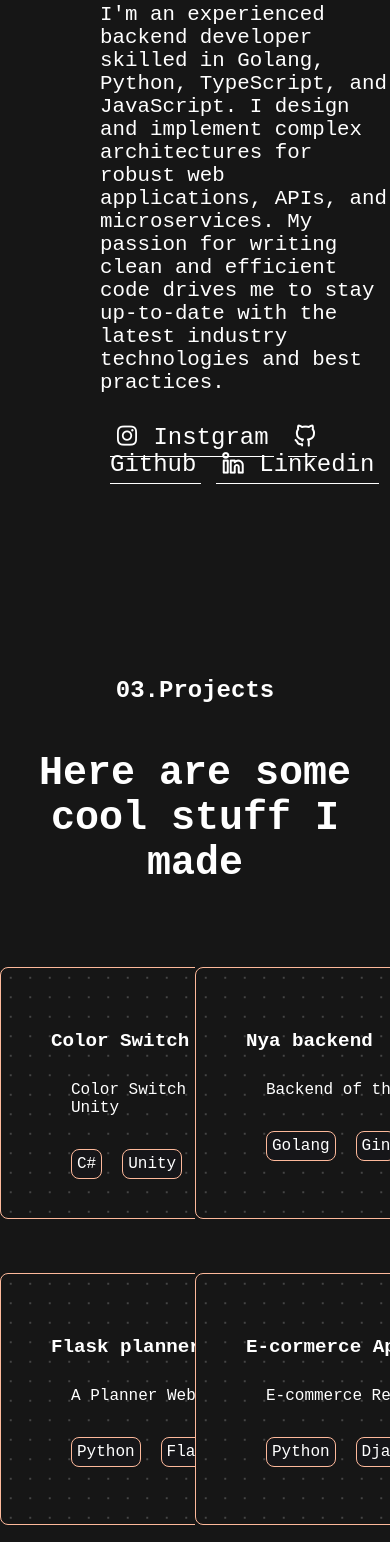
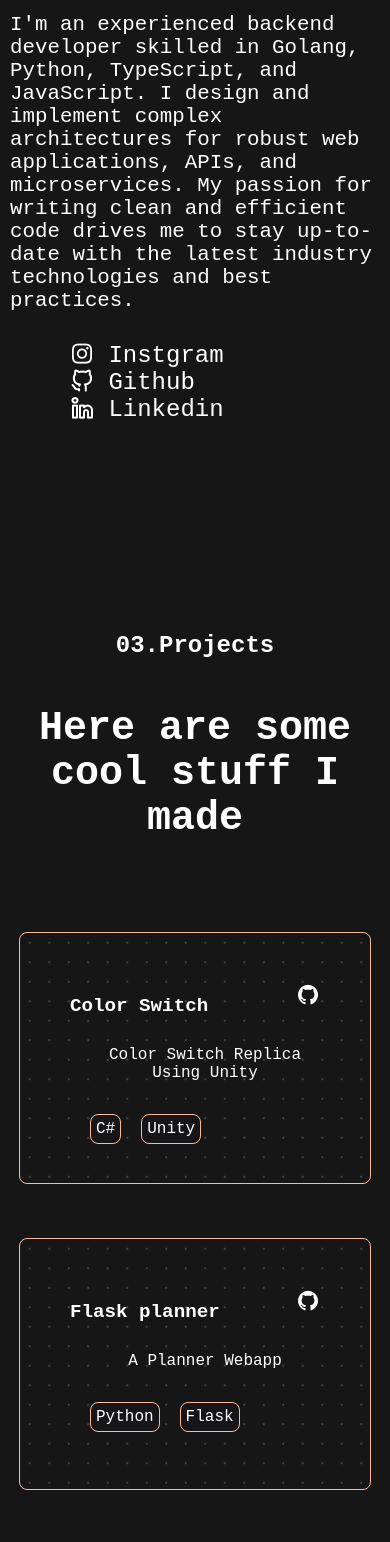
Before and after one commit to zaki031/Aymen-cherfaoui-portfolio, a plain HTML site: page index.html in a window 390 px wide. Shown: the part 1127-2669 px from the top of the page. Drawn offline with nearby package versions, Linux system fonts and the light colour scheme.

Commit message:
responsive update

```diff
--- a/styles.css
+++ b/styles.css
@@ -131,9 +131,21 @@ body {
     z-index: 2;
     backdrop-filter: blur(7vmax);
   }
-  .about a{
-    border-bottom: solid 1px white;
+  .about .links a{
     padding: 5px;
+    justify-content: space-between;
+  padding: 50px;
+  z-index: 1000;
+  border-radius: 8px;
+  position: relative;
+  overflow: hidden;
+  height: 150px;
+  width: 300px;
+  background: radial-gradient(rgba(255,255,255,0.2) 8%,
+  transparent 9%);
+  background-position: 0% 0%;
+  background-size: 2vmin 2vmin;
+
 }
 .links{
   padding: 10px;
@@ -237,24 +249,6 @@ width: 100%;
 
 
 
-  @keyframes background-pan {
-    from {
-      background-position: 0% center;
-    }
-
-    to {
-      background-position: -200% center;
-    }
-  }
-
-.python h1{
-  animation: background-pan 3s linear infinite;
- background: linear-gradient(to right, aquamarine, mediumpurple);
-  background-size: 200%;
-  -webkit-background-clip: text;
-  -webkit-text-fill-color: transparent;
-  white-space: nowrap;
-}
 .container2{
   display: flex;
   text-align: left;
@@ -346,3 +340,24 @@ font-weight: bold;
 
   background-color: rgb(22,22,25);
 }
+
+
+@media only screen and (max-width: 600px) {
+    .container2{
+      display: block;
+      padding: 10px;
+      text-align: center;
+
+  }
+  .box{
+    width: 250px;
+    margin: auto;
+
+
+
+  }
+  .txt{
+    margin: 0;
+    padding: 10px;
+  }
+}
```
Also changed, not shown: index.html (+2 -1 lines).
